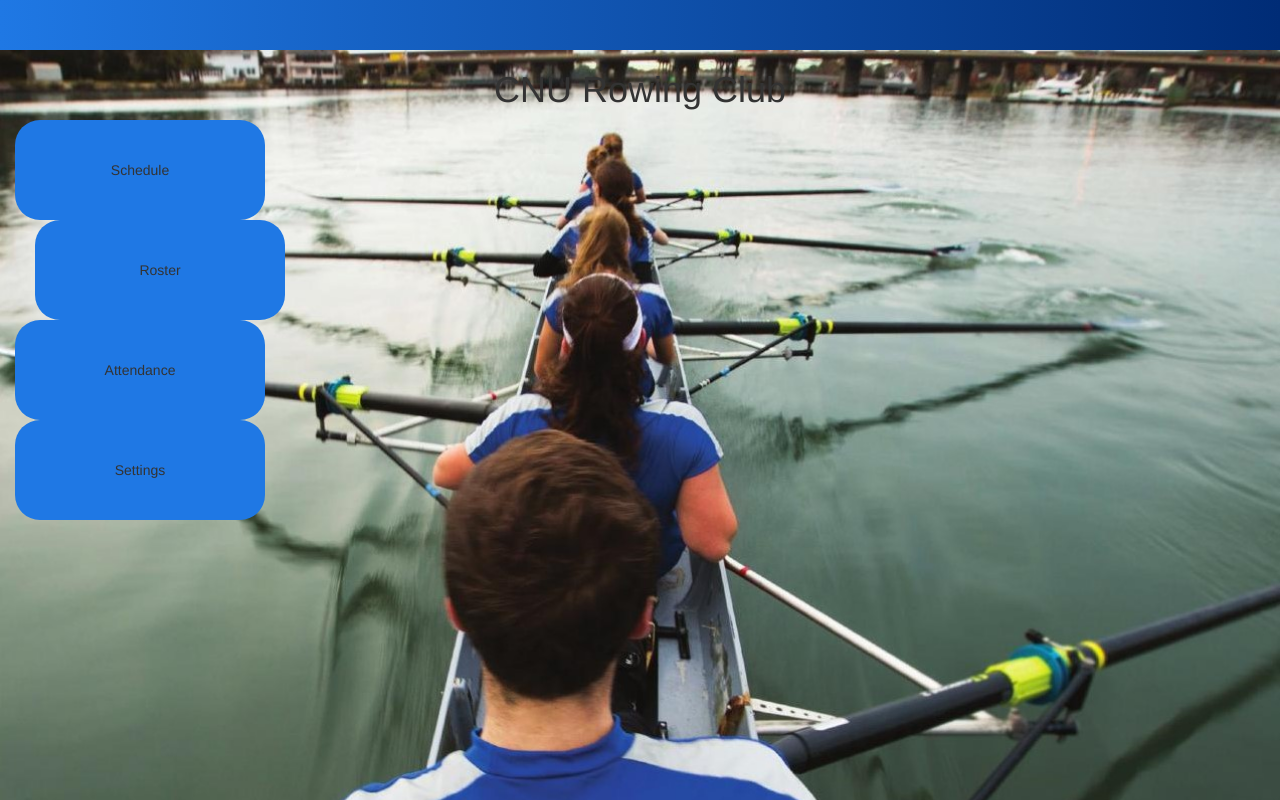
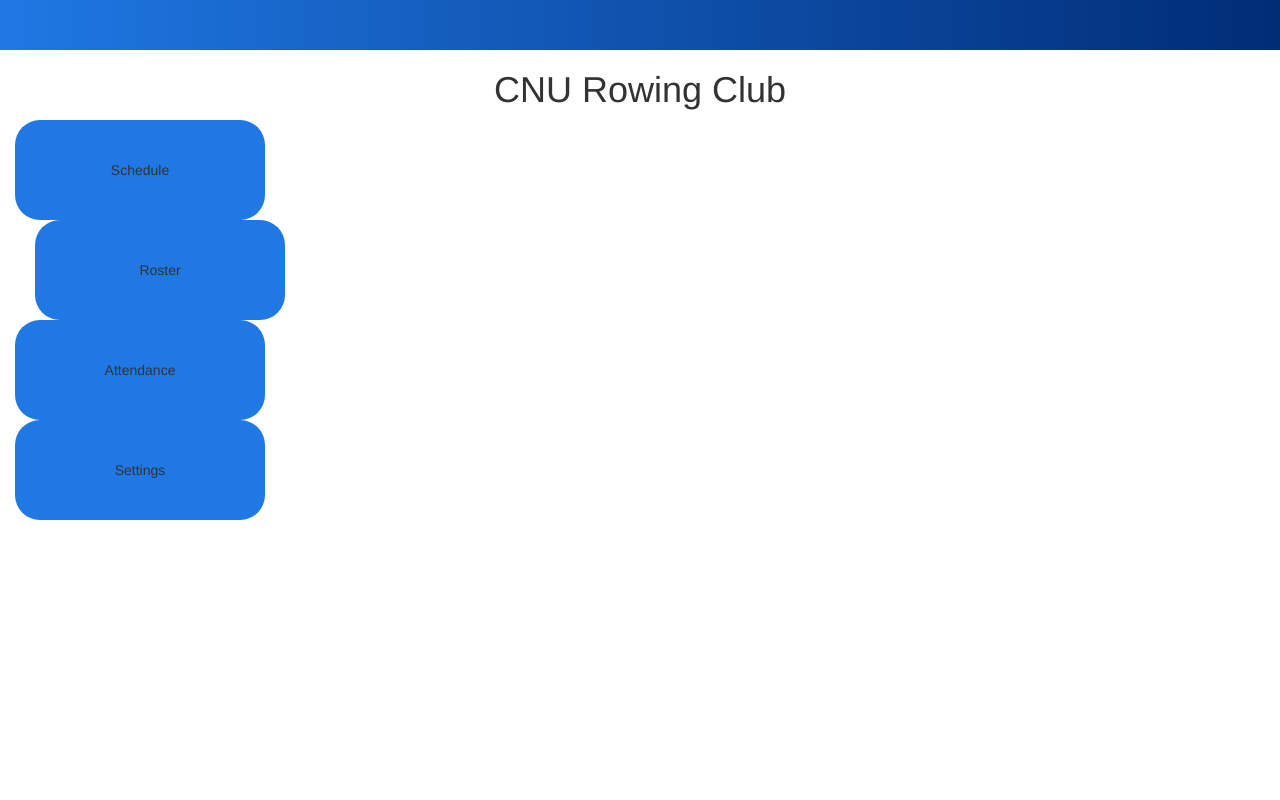
Before and after one commit to erinrutan/capstone, a PHP site: page /home.php in a window 1280 px wide. Run offline with PHP 8.4, Linux system fonts and the light colour scheme; some libraries are stand-ins or nearby versions.

Commit message:
no home page image

```diff
--- a/frontend/home.php
+++ b/frontend/home.php
@@ -22,15 +22,6 @@
         type="text/javascript"
         src="https://cdnjs.cloudflare.com/ajax/libs/mdb-ui-kit/3.3.0/mdb.min.js"
     ></script>
-    <style>
-        body {
-            background-image: url('row2.jpeg');
-            background-repeat: no-repeat;
-            background-attachment: fixed;
-            background-size: cover;
-        }
-    </style>
-
 </head>
 <body>
 
--- a/frontend/index.php
+++ b/frontend/index.php
@@ -1,7 +1,7 @@
 <!-- LOGIN PAGE -->
 <?php
   session_start();
-  echo $_SESSION['user'];
+  // echo $_SESSION['user'];
     // $hash = password_hash($givenPassword, PASSWORD_DEFAULT);
     // $verify = password_verify($inputPassword, $hash);
 
@@ -161,7 +161,7 @@
 
 
     <div class="center">
-    <div class="product-image">
+    <div class='grid-container'>
     <img src="logo.jpg" alt="Rowing Club Logo">
     </div>
       <form method="POST">
```
